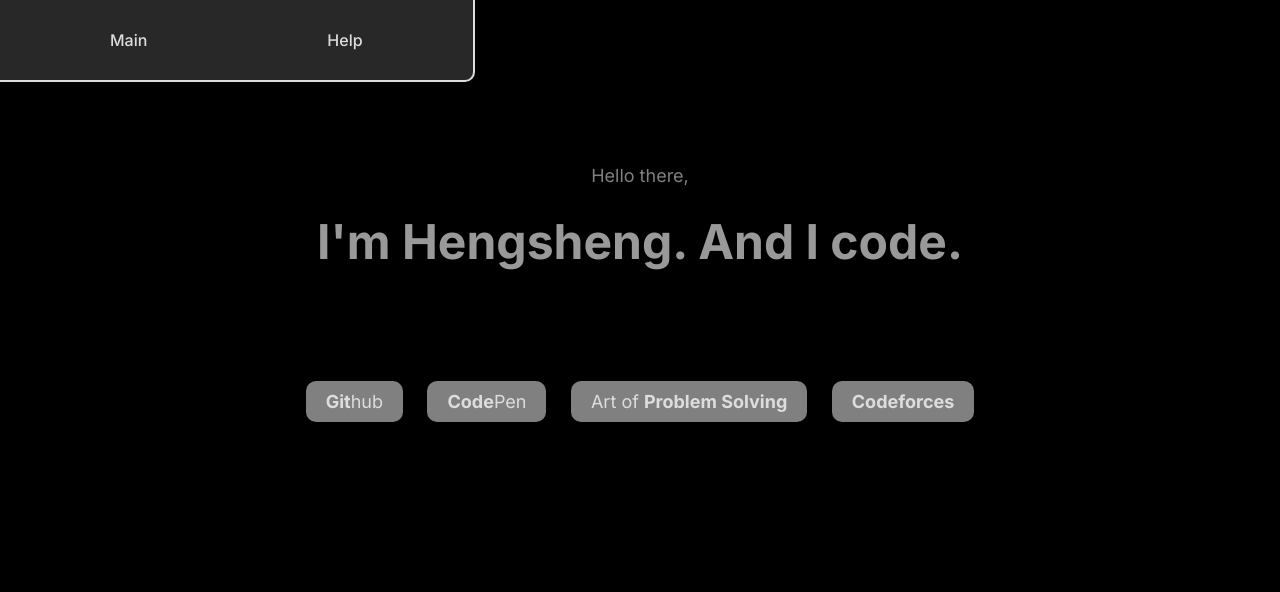
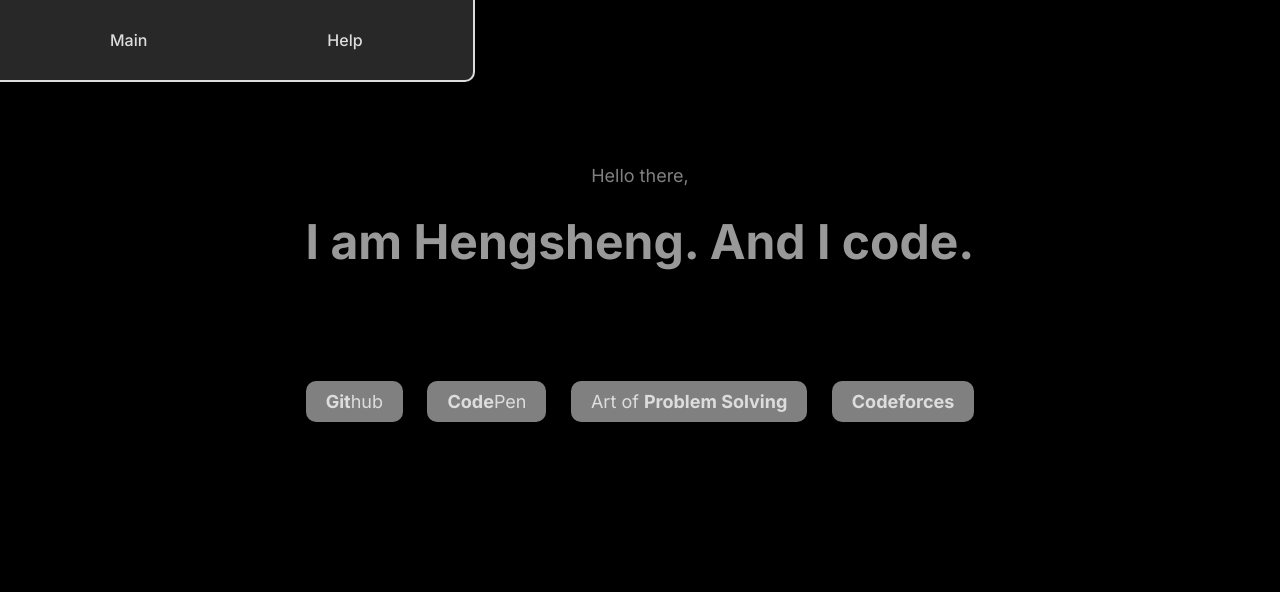
Before and after one commit to conquerer-of-tourist/WebTesting_Beta, a plain HTML site: page index.html in a window 1280 px wide. Shown: the top 592 px of the page. Drawn offline with Linux system fonts and the light colour scheme.

Commit message:
Update index.html pink period test

```diff
--- a/index.html
+++ b/index.html
@@ -18,13 +18,13 @@
 
 <section class="hero">
     <p class="hero">Hello there,</p>
-    <h1>I'm Hengsheng. And I code.</h1>
+    <h1 id="myHeading">I am Hengsheng. And I code.</h1>
 
     <div class = "container">
-		<button><strong>Git</strong>hub</button>
+	<button><strong>Git</strong>hub</button>
         <button><strong>Code</strong>Pen</button>
-		<button>Art of <strong>Problem Solving</strong></button>
-		<button><strong>Codeforces</strong></button>
+	<button>Art of <strong>Problem Solving</strong></button>
+	<button><strong>Codeforces</strong></button>
     </div>
 </section>
 
@@ -33,7 +33,7 @@
     <div>
         <h2>About Me</h2>
         <p>I'm a student. I started learning coding in about 2nd Grade with Python (I was never a Scratch Fan). Then, in about 5th Grade, I started learning C++, a much faster language. Along the way in my coding journey, I also learned HTML and CSS.</p>
-		<p>Outside of Coding, I swim competitively, draw, and do competitive math (such as AMC, Mathcounts).</p>
+	<p>Outside of Coding, I swim competitively, draw, and do competitive math (such as AMC, Mathcounts).</p>
     </div>
 </section>
 
```
